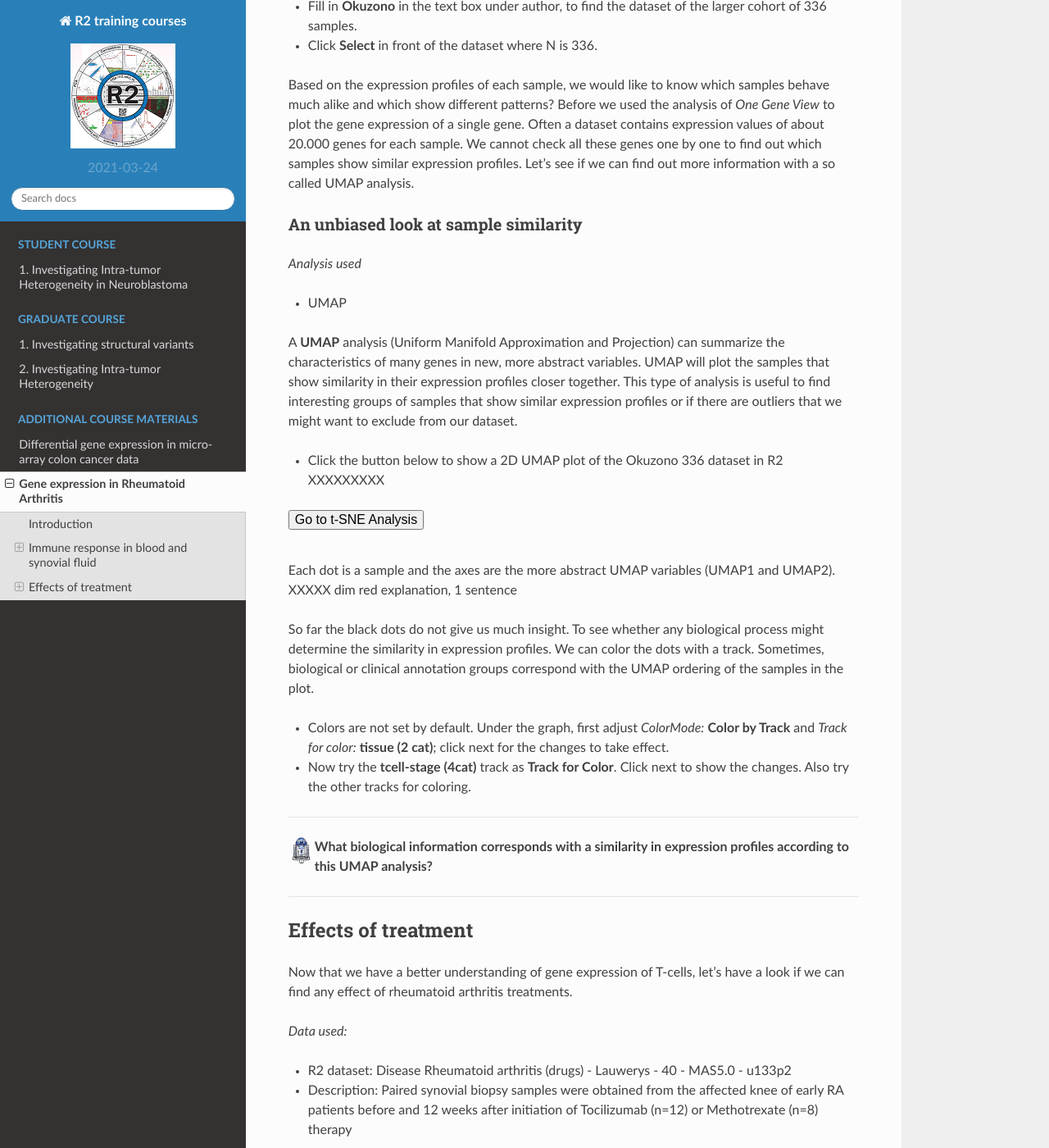
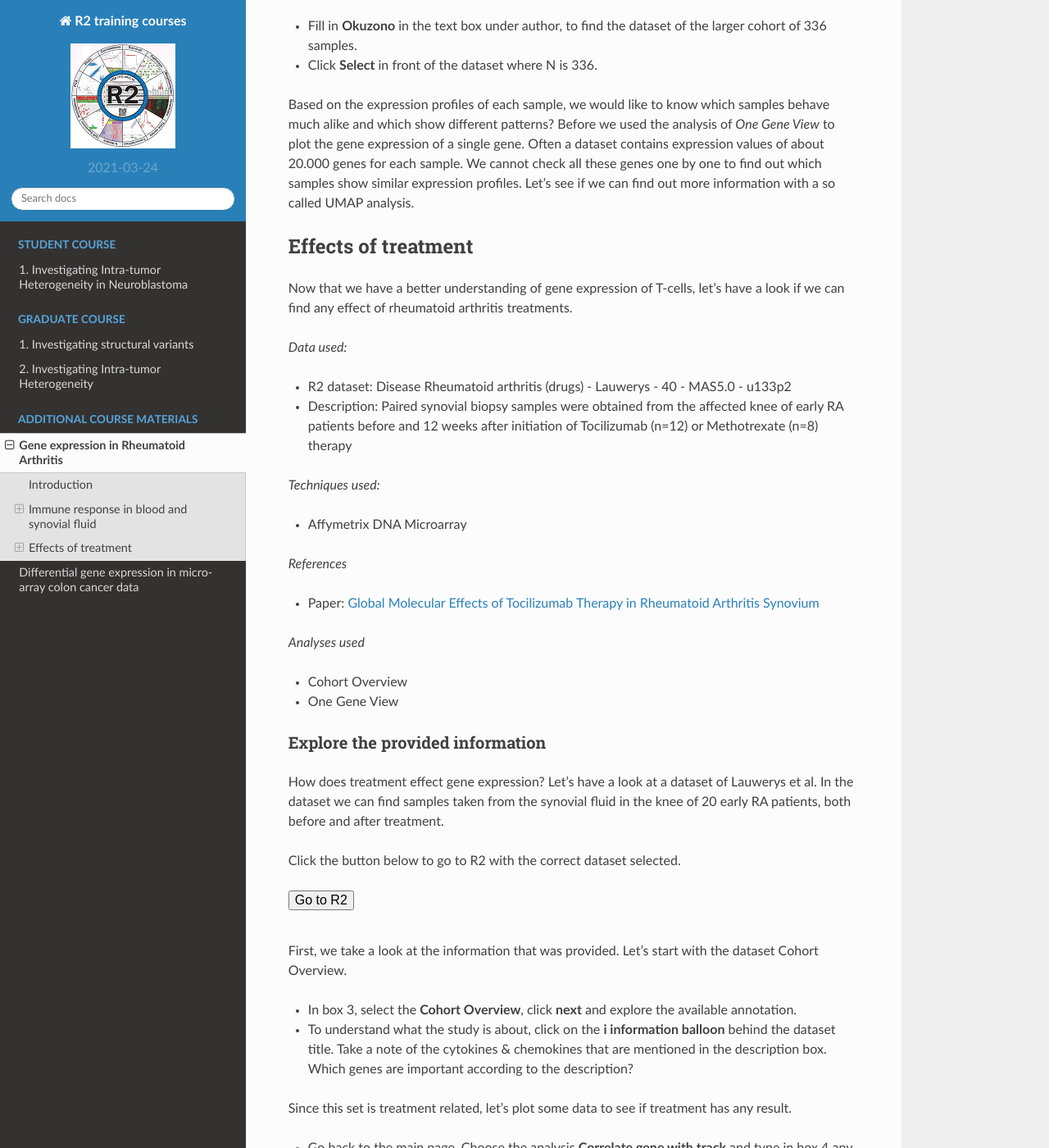
Before and after one commit to antronerds/r2-training-courses, a Sphinx documentation site: the page built from docs/RNA_seq_data_analysis_Using_Rheumatoid_Arthritis_data.md, in a window 1280 px wide and 1400 px high, scrolled down 7332 px. Shown: the whole window at 82% size. Built offline with Sphinx 7.4.7 and the Read the Docs theme 2.0.0, drawn with Linux system fonts in a browser that asks for light colours; pages that are not in the unit, such as notebooks, are missing from menus; some of the changed text lies outside the part shown.

Commit message:
AMS RA first adaptations

```diff
--- a/docs/RNA_seq_data_analysis_Using_Rheumatoid_Arthritis_data.md
+++ b/docs/RNA_seq_data_analysis_Using_Rheumatoid_Arthritis_data.md
@@ -6,8 +6,9 @@ Gene expression in Rheumatoid Arthritis
 Introduction
 ---
 Rheumatoid arthritis (RA) is a common autoimmune disorder characterised by inflammatory cell infiltration, such as T cells, B cells, macrophages and plasma cells. Production of cytokines and proteases lead to chronic inflammation of the synovial tissues and progressive joint disability. RA affects as much as 1% of the worldwide population. Although the exact causes are unknown, decades of research has led to increasingly detailed understanding of multiple disease mechanisms. Different treatments for RA have been proposed, e.g. infliximab (IFX), methotrexate (MTX), tocilizumab (TCZ). However, a significant proportion of patients do not respond to initial treatment or reach remission. Others experience recurrence or deterioration of their disease.
+This has led to extensive efforts to find more specific diagnostic markers. The complexity of RA have spurred research to dive deeper into the disease mechanisms using genetics, transcriptomics or proteomics.
 
-This has led to extensive efforts to find more specific diagnostic markers. The complexity of the disease mechanisms have spurred unbiased searches using genetics, transcriptomics or proteomics. Because of difficulties in measuring markers in the inflamed joints, efforts have, to a large extent focused on analyses of peripheral blood. However, as Lee et al. point out ([Cytokine, March 2020](https://doi.org/10.1016/j.cyto.2019.154960)), clinical translation has proven difficult. Lee et al. hypothesize that inflammatory responses in peripheral blood are different from those in the arthritic joint.
+  Because of difficulties in measuring markers in the inflamed joints, efforts have, to a large extent focused on analyses of peripheral blood. However, as Lee et al. point out (<a href="https://doi.org/10.1016/j.cyto.2019.154960" target="_blank">Cytokine, March 2020</a>), clinical translation has proven difficult. Lee et al. hypothesize that inflammatory responses in peripheral blood are different from those in the arthritic joint.
 
  ![](_static/images/KIT_rheumatoid-arthritis-drug-targets.jpg "Figure 1:  Cell types, cytokines, and chemokine receptors as rheumatoid arthritis drug targets (Source DOI: 10.1211/PJ.2016.20201090)")
 
@@ -195,44 +196,6 @@ From looking at large gene lists, the biological significance isn't always clear
 
   Based on the expression profiles of each sample, we would like to know which samples behave much alike and which show different patterns? Before we used the analysis of *One Gene View* to plot the gene expression of a single gene. Often a dataset contains expression values of about 20.000 genes for each sample. We cannot check all these genes one by one to find out which samples show similar expression profiles. Let's see if we can find out more information with a so called UMAP analysis.
 
- ##### An unbiased look at sample similarity
-
- *Analysis used*
- * UMAP
-
- A **UMAP** analysis (Uniform Manifold Approximation and Projection) can summarize the characteristics of many genes in new, more abstract variables. UMAP will plot the samples that show similarity in their expression profiles closer together. This type of analysis is useful to find interesting groups of samples that show similar expression profiles or if there are outliers that we might want to exclude from our dataset.
-
- * Click the button below to show a 2D UMAP plot of the Okuzono 336 dataset in R2
- XXXXXXXXX
- <form name="pca_form" target="_blank" action="https://hgserver1.amc.nl/cgi-bin/r2/main.cgi" enctype="multipart/form-data" method="POST">
- <input type="hidden" name="option" value="tsne_plot">
- <input type="hidden" name="tsne_id" value="45159a5e2c4c234999cb70b745fbc72b">
- <input type="hidden" name="perplexity" value="20">
- <input type="hidden" name="dotsize" value="6">
- <input type="hidden" name="table" value="ps_avgpres_gse118829subsgeo75_gpl17303">
- <input type="hidden" name="cortype" value="transform_zscore">
- <input type="hidden" name="subset" value="">
- <button type="submit" >Go to t-SNE Analysis</button>
- </form>
- <br>
- <br>
-
- Each dot is a sample and the axes are the more abstract UMAP variables (UMAP1 and UMAP2).  XXXXX dim red explanation, 1 sentence
-
-
-
-  So far the black dots do not give us much insight. To see whether any biological process might determine the similarity in expression profiles. We can color the dots with a track. Sometimes, biological or clinical annotation groups correspond with the UMAP ordering of the samples in the plot.
-
- * Colors are not set by default. Under the graph, first adjust *ColorMode:* **Color by Track** and *Track for color:* **tissue (2 cat)**; click next for the changes to take effect.
-
- *  Now try the **tcell-stage (4cat)** track as **Track for Color**. Click next to show the changes. Also try the other tracks for coloring.
-
-
- ---------
-
-   ![](_static/images/R2d2_logo.png)**What biological information corresponds with a similarity in expression profiles according to this UMAP analysis?**
-
-  ---------
 
 
  Effects of treatment
@@ -306,8 +269,9 @@ We now want to know which pathways are affected by treatment with tocilizumab.
 The list shows the genes that are differentially expressed between the tocilizumab treatment and untreated.
 * To see in which processes these genes are involved in, this time we click on **Gene Ontology Analysis** button. What kind of processes seem to be affected by treatment?
 * Look at the color scheme above the table. Are the genes involved in these processes higher or lower expressed before or after treatment?
-The page with the list of differentiating genes is still open in a tab. On this page many buttons and links allow you to visualize and analyze the result further.
+The page with the list of differentiating genes is still open in a tab. On this page many buttons and links allow you to visualize and analyze the result further. Try these options, or try to interpret the results that you obtain with one of the buttons on the right:
 * From the list of differentiating genes, choose one of the top genes and hover your mouse over the gene to read information about the gene. Now click on its name to be taken to the One Gene View for this gene. Of course you can adapt the graph again with the menu underneath the graph.
-* From page with the list of differentiating genes, nowe click the button Heatmap(zscore) to get an overview of all the genes and the group seperations in a Heatmap.
+* From the page with the list of differentiating genes, click on the button **Plot all genes (xy, vulcano etc)**
+* From the page with the list of differentiating genes, now click the button **Heatmap(zscore)** to get an overview of all the genes and the group separations in a Heatmap.
 
 * Redo the Differential Expression between groups analysis, except this time select the other treatment versus the untreated. Don't forget to switch off the *Corr. multiple testing:*.
--- a/docs/index.rst
+++ b/docs/index.rst
@@ -27,8 +27,8 @@ Copyright (c) 2006-2020 Jan Koster
    :maxdepth: 1
    :caption: Additional Course Materials
 
+   RNA_seq_data_analysis_Using_Rheumatoid_Arthritis_data
    Microarray_analysis_Using_Tumor_Colon_datasets
-   RNA_seq_data_analysis_Using_Rheumatoid_Arthritis_data
 
 
 If you want to learn what you can do with R2, then please visit our R2 tutorials section. In the tutorials we explain how to do many different kind of analyses in R2 using simple examples: https://r2-tutorials.readthedocs.io/en/latest/
```
